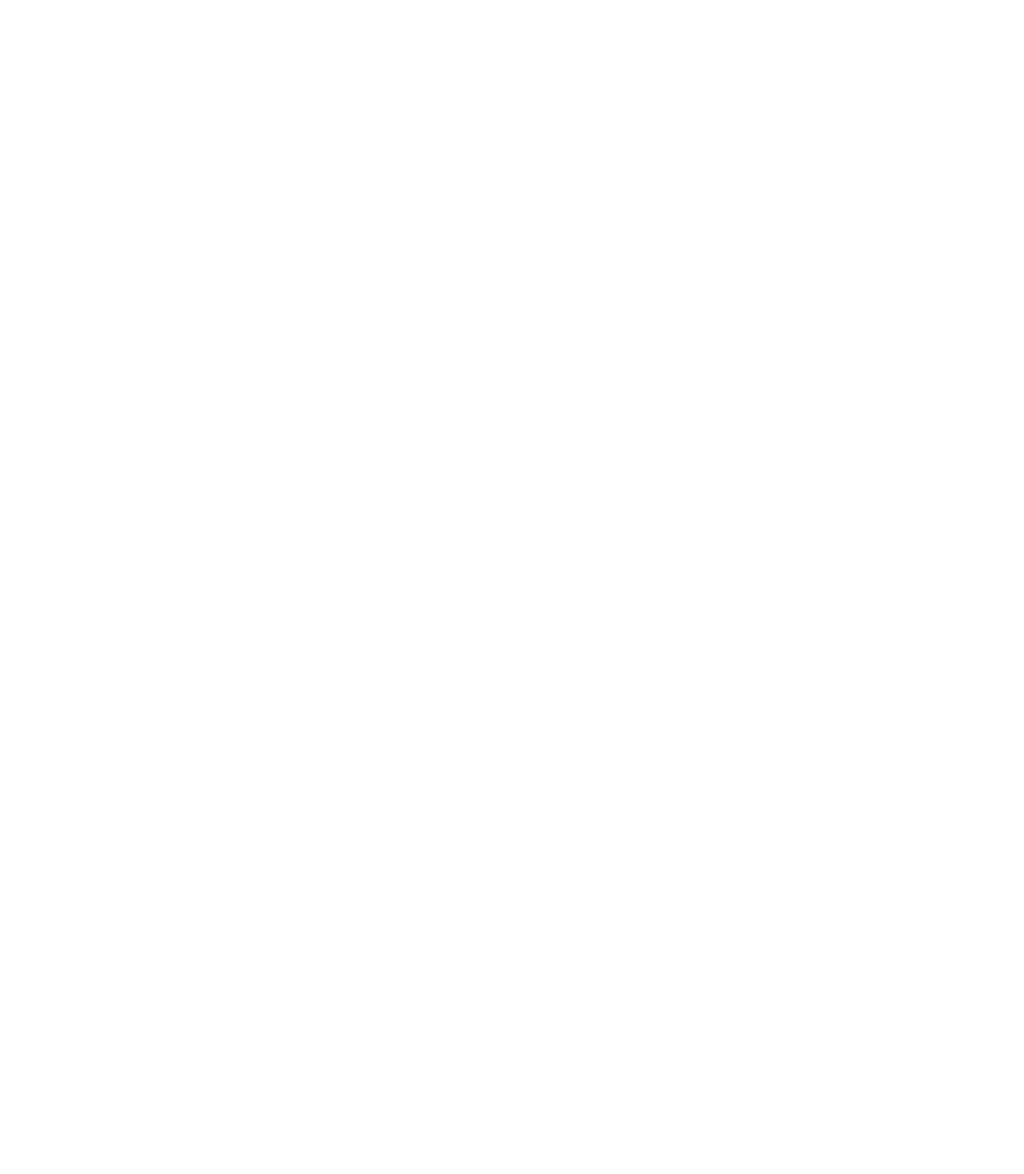
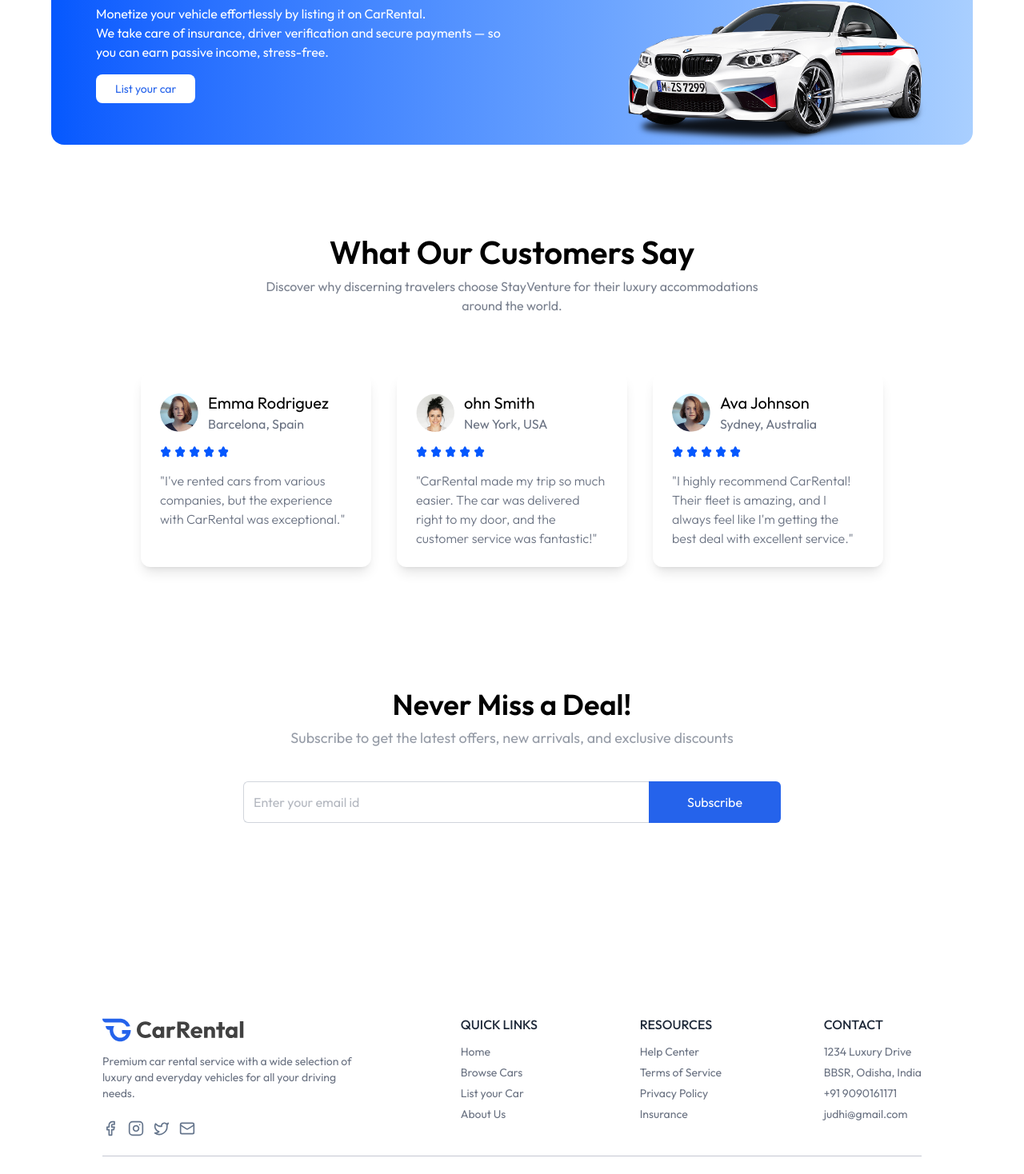
Before and after one commit to JUDHI3134/car-rental, a React app in the folder client/: page / in a window 1280 px wide. Shown: the part 2126-3594 px from the top of the page at 80% size. Before the commit the page ends 2047 px from the top, so only its background shows below. Built offline with nearby package versions, Linux system fonts and the light colour scheme; the HTML template or start-up script is replaced by a standard one.

Commit message:
complete home page

```diff
--- a/client/src/App.jsx
+++ b/client/src/App.jsx
@@ -5,6 +5,7 @@
 import CarDetails from './pages/CarDetails'
 import Cars from './pages/Cars'
 import MyBookings from './pages/MyBookings'
+import Footer from './components/Footer'
 
 const App = () => {
 
@@ -22,6 +23,7 @@
         <Route path='/my-bookings' element={<MyBookings />} />
       </Routes>
 
+     {!isOwnerPath && <Footer />}
     </>
   )
 }
--- /dev/null
+++ b/client/src/components/Banner.jsx
@@ -0,0 +1,23 @@
+import React from 'react'
+import { assets } from '../assets/assets'
+
+const Banner = () => {
+  return (
+      <div className='flex flex-col md:flex-row md:items-start items-center justify-between px-8 min-md:px-14 pt-10 bg-gradient-to-r from-[#0558FE] to-[#A9CFFF] max-w-6xl mx-3 md:mx-auto rounded-2xl overflow-hidden'>
+
+          <div className='text-white'>
+              <h2 className='text-3xl font-medium'>Do You Own a Luxury Car?</h2>
+              <p className='mt-2'>Monetize your vehicle effortlessly by listing it on CarRental.</p>
+              <p className='max-w-130'>We take care of insurance, driver verification and secure payments — so you can earn passive income, stress-free.</p>
+
+              <button className='px-6 py-2 bg-white hover:bg-slate-100 transition-all text-primary rounded-lg text-sm mt-4 cursor-pointer'>List your car</button>
+
+          </div>
+
+          <img src={assets.banner_car_image} alt="car" className='max-h-45 mt-10' />
+
+    </div>
+  )
+}
+
+export default Banner
--- /dev/null
+++ b/client/src/components/Footer.jsx
@@ -0,0 +1,66 @@
+import React from 'react'
+import { assets } from '../assets/assets'
+
+const Footer = () => {
+  return (
+    <div className='px-6 md:px-16 lg:px-24 xl:px-32 mt-60 text-sm text-gray-500'>
+            <div className='flex flex-wrap justify-between items-start gap-8 pb-6 border-borderColor border-b'>
+                <div>
+                    <img src={assets.logo} alt="logo" className='h-8 md:h-9' />
+                    <p className='mt-3 max-w-80'>
+                        Premium car rental service with a wide selection of luxury and everyday vehicles for all your driving needs.
+                    </p>
+                    <div className='flex items-center gap-3 mt-6'>
+
+                      <a href="#"><img src={assets.facebook_logo} alt="facebook" className='w-5 h-5' /></a>
+                      <a href="#"><img src={assets.instagram_logo} alt="facebook" className='w-5 h-5' /></a>
+                      <a href="#"><img src={assets.twitter_logo} alt="facebook" className='w-5 h-5' /></a>
+                      <a href="#"><img src={assets.gmail_logo} alt="facebook" className='w-5 h-5' /></a>
+
+                    </div>
+                </div>
+
+                <div>
+                    <p className='text-base font-medium text-gray-800 uppercase'>Quick Links</p>
+                    <ul className='mt-3 flex flex-col gap-1.5'>
+                        <li><a href="#">Home</a></li>
+                        <li><a href="#">Browse Cars</a></li>
+                        <li><a href="#">List your Car</a></li>
+                        <li><a href="#">About Us</a></li>
+                    </ul>
+                </div>
+                <div>
+                    <p className='text-base font-medium text-gray-800 uppercase'>Resources</p>
+                    <ul className='mt-3 flex flex-col gap-1.5'>
+                        <li><a href="#">Help Center</a></li>
+                        <li><a href="#">Terms of Service</a></li>
+                        <li><a href="#">Privacy Policy</a></li>
+                        <li><a href="#">Insurance</a></li>
+                    </ul>
+                </div>
+                <div>
+                    <p className='text-base font-medium text-gray-800 uppercase'>Contact</p>
+                    <ul className='mt-3 flex flex-col gap-1.5'>
+                        <li>1234 Luxury Drive</li>
+                        <li>BBSR, Odisha, India</li>
+                        <li>+91 9090161171</li>
+                        <li>judhi@gmail.com</li>
+                    </ul>
+                </div>
+            </div>
+
+            <div className='flex flex-col md:flex-row gap-2 items-center justify-between py-5'>
+                <p>© {new Date().getFullYear()} Judhistir. All rights reserved.</p>
+                <ul className='flex items-center gap-4'>
+                  <li><a href="#">Privacy</a></li>
+                  <li> | </li>
+                  <li><a href="#">Terms</a></li>
+                  <li> | </li>
+                    <li><a href="#">Cookies</a></li>
+                </ul>
+            </div>
+        </div>
+  )
+}
+
+export default Footer
--- /dev/null
+++ b/client/src/components/NewsLetter.jsx
@@ -0,0 +1,25 @@
+import React from 'react'
+
+const NewsLetter = () => {
+  return (
+     <div className="flex flex-col items-center justify-center text-center space-y-2 max-md:px-4 my-10 mb-40">
+            <h1 className="md:text-4xl text-2xl font-semibold">Never Miss a Deal!</h1>
+            <p className="md:text-lg text-gray-500/70 pb-8">
+                Subscribe to get the latest offers, new arrivals, and exclusive discounts
+            </p>
+            <form className="flex items-center justify-between max-w-2xl w-full md:h-13 h-12">
+                <input
+                    className="border border-gray-300 rounded-md h-full border-r-0 outline-none w-full rounded-r-none px-3 text-gray-500"
+                    type="text"
+                    placeholder="Enter your email id"
+                    required
+                />
+                <button type="submit" className="md:px-12 px-8 h-full text-white bg-primary hover:bg-primary-dull transition-all cursor-pointer rounded-md rounded-l-none">
+                    Subscribe
+                </button>
+            </form>
+        </div>
+  )
+}
+
+export default NewsLetter
--- /dev/null
+++ b/client/src/components/Testimonial.jsx
@@ -0,0 +1,57 @@
+import React from 'react'
+import Title from './Title';
+import { assets } from '../assets/assets';
+
+const Testimonial = () => {
+  const testimonials = [
+      {
+          name: "Emma Rodriguez",
+          location: "Barcelona, Spain",
+          image: assets.testimonial_image_1,
+          testimonial: "I've rented cars from various companies, but the experience with CarRental was exceptional."
+      },
+      {
+          name: "ohn Smith",
+          location: "New York, USA",
+          image: assets.testimonial_image_2,
+          testimonial: "CarRental made my trip so much easier. The car was delivered right to my door, and the customer service was fantastic!"
+      },
+      {
+          name: "Ava Johnson",
+          location: "Sydney, Australia",
+          image: assets.testimonial_image_1,
+          testimonial: "I highly recommend CarRental! Their fleet is amazing, and I always feel like I'm getting the best deal with excellent service."
+      },
+
+    ];
+
+
+    return (
+        <div className="py-28 px-6 md:px-16 lg:px-24 xl:px-44">
+
+            <Title title="What Our Customers Say" subTitle="Discover why discerning travelers choose StayVenture for their luxury accommodations around the world." />
+
+            <div className="grid grid-cols-1 sm:grid-cols-2 lg:grid-cols-3 gap-8 mt-18">
+                {testimonials.map((testimonial, index) => (
+                    <div key={index} className="bg-white p-6 rounded-xl shadow-lg hover:-translate-y-1 transition-all duration-500">
+                        <div className="flex items-center gap-3">
+                            <img className="w-12 h-12 rounded-full" src={testimonial.image} alt={testimonial.name} />
+                            <div>
+                                <p className="text-xl">{testimonial.name}</p>
+                                <p className="text-gray-500">{testimonial.location}</p>
+                            </div>
+                        </div>
+                        <div className="flex items-center gap-1 mt-4">
+                            {Array(5).fill(0).map((_, index) => (
+                               <img src={assets.star_icon} alt="star icon" key={index} />
+                            ))}
+                        </div>
+                        <p className="text-gray-500 max-w-90 mt-4 font-light">"{testimonial.testimonial}"</p>
+                    </div>
+                ))}
+            </div>
+        </div>
+    );
+}
+
+export default Testimonial
--- a/client/src/pages/Home.jsx
+++ b/client/src/pages/Home.jsx
@@ -1,12 +1,18 @@
 import React from 'react'
 import Hero from '../components/Hero'
 import FeaturedSection from '../components/FeaturedSection'
+import Banner from '../components/Banner'
+import Testimonial from '../components/Testimonial'
+import NewsLetter from '../components/NewsLetter'
 
 const Home = () => {
   return (
     <div>
       <Hero />
       <FeaturedSection />
+      <Banner />
+      <Testimonial />
+      <NewsLetter />
     </div>
   )
 }
```
